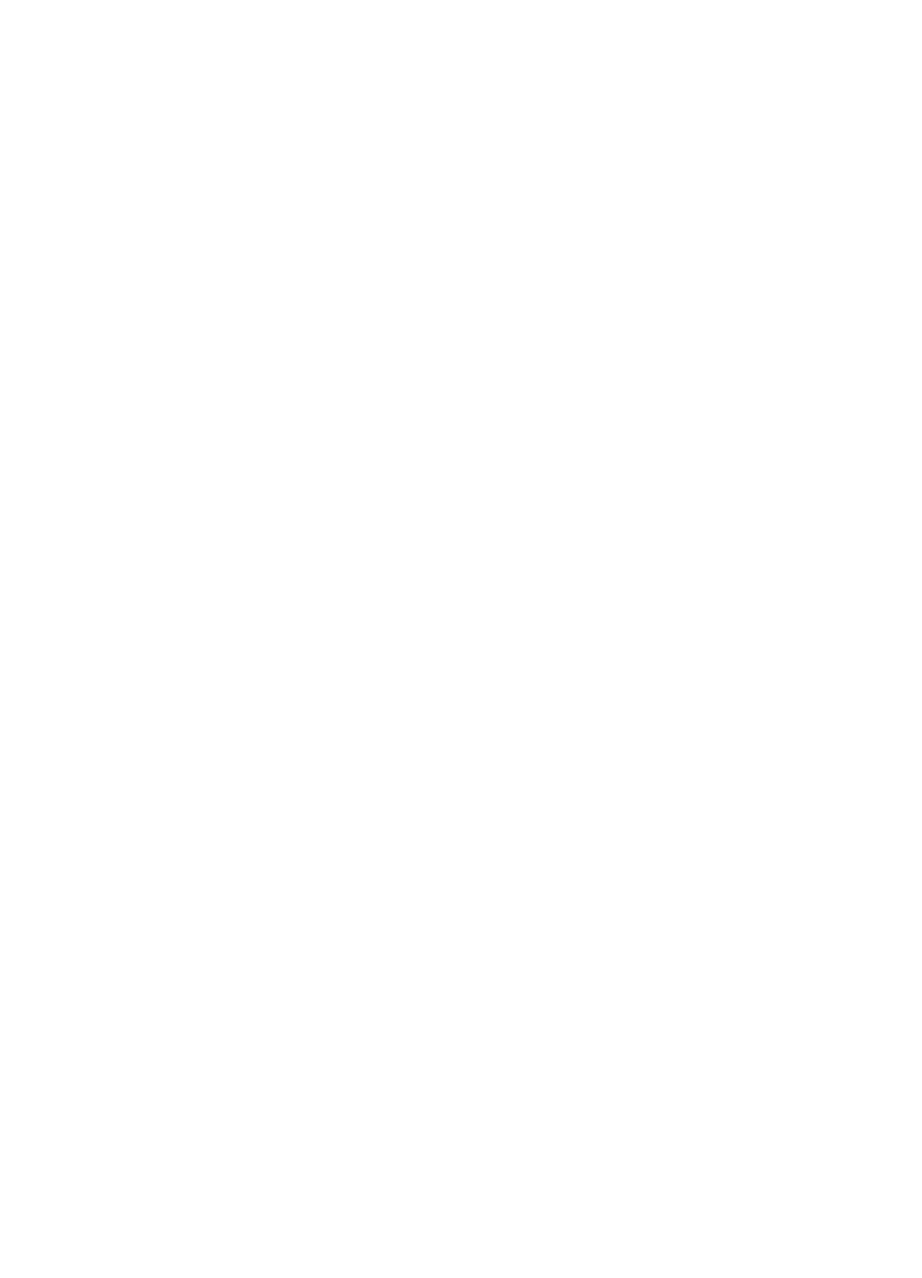
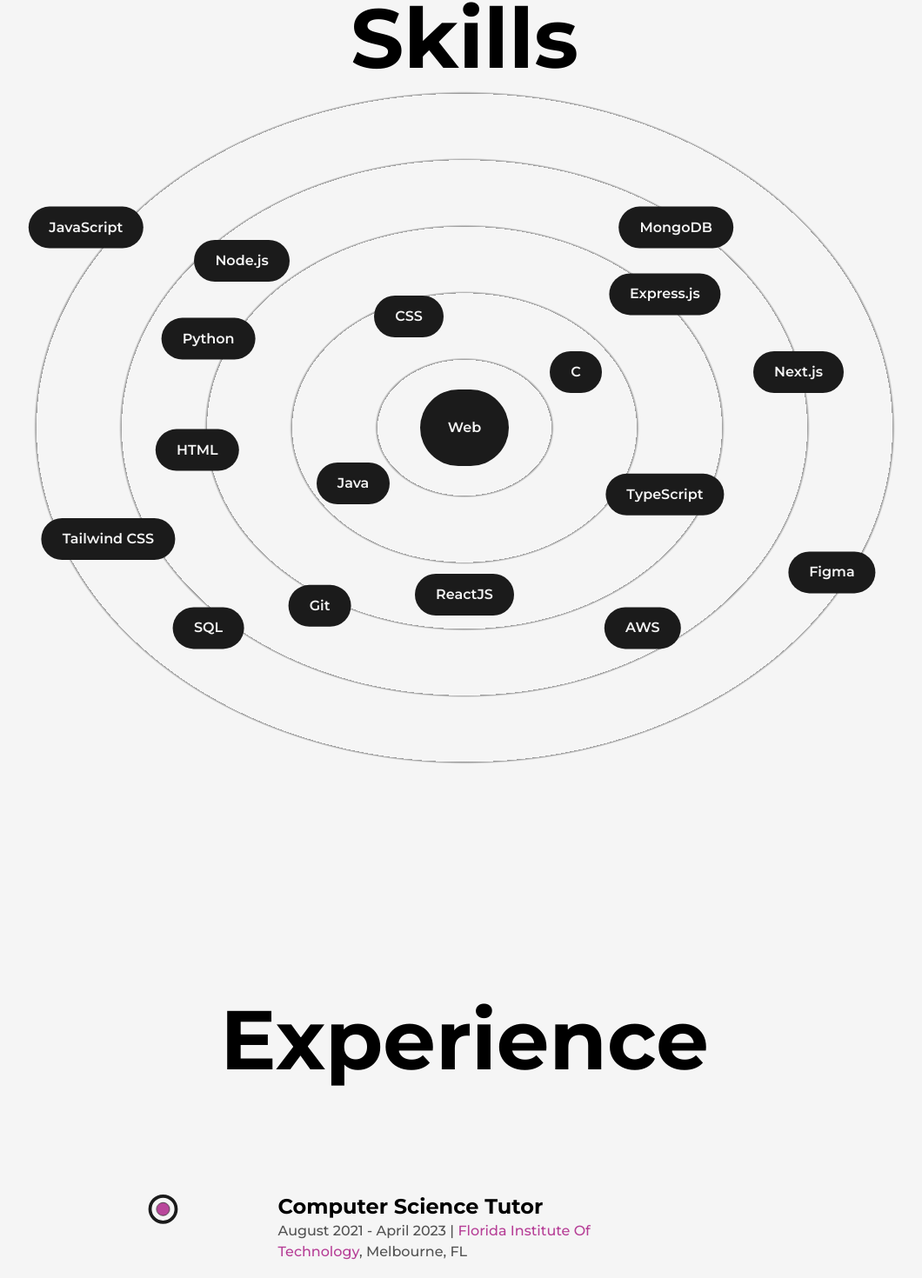
Before and after one commit to DataByteMike/personal-portf, a Next.js app: page /about in a window 1280 px wide. Shown: the part 1264-2734 px from the top of the page at 87% size, without its empty margins (106-1166 px from the left). Before the commit the page ends 1230 px from the top, so only its background shows below. Built offline with nearby package versions, Linux system fonts and the light colour scheme.

Commit message:
about section completed

```diff
--- /dev/null
+++ b/src/components/about/details/index.tsx
@@ -0,0 +1,51 @@
+import React, { useRef } from 'react';
+import { motion } from 'framer-motion';
+
+import LiIcon from '@/utilities/liIcon';
+
+type Props = {
+  occupation: string;
+  place: string;
+  time: string;
+  address: string;
+  work?: string;
+};
+
+const Details = ({
+  occupation,
+  place,
+  time,
+  address,
+  work,
+}: Props) => {
+  const ref = useRef(null);
+
+  return (
+    <li
+      ref={ref}
+      className="flex flex-col w-[60%] md:w-[80%] my-8 first:mt-0 last:mb-0 mx-auto justify-between"
+    >
+      <LiIcon reference={ref} />
+      <motion.div
+        initial={{ y: 50 }}
+        whileInView={{ y: 0 }}
+        transition={{ duration: 0.5, type: 'spring' }}
+      >
+        <h3 className="capitalize font-bold text-2xl sm:text-xl xs:text-lg">
+          {occupation}
+        </h3>
+        <span className="capitalize font-medium text-dark/75 dark:text-light/75 sm:text-sm">
+          {time}&nbsp;|&nbsp;
+          <span className="text-primary dark:text-primaryDark capitalize">
+            {place}
+          </span>
+          ,&nbsp;
+          {address}
+        </span>
+        <p className="font-medium w-full md:text-sm">{work}</p>
+      </motion.div>
+    </li>
+  );
+};
+
+export default Details;
--- /dev/null
+++ b/src/components/about/education/index.tsx
@@ -0,0 +1,40 @@
+import { useRef } from 'react';
+import { motion, useScroll } from 'framer-motion';
+
+import Details from '../details';
+
+const Education = () => {
+  const ref = useRef(null);
+
+  const { scrollYProgress } = useScroll({
+    target: ref,
+    offset: ['start end', 'center start'],
+  });
+
+  return (
+    <div className="my-64">
+      <h2 className="w-full font-bold text-8xl mb-32 md:mb-16 text-center md:text-6xl sm:text-4xl">
+        Education
+      </h2>
+      <div
+        ref={ref}
+        className="w-[75%] lg:w-[90%] md:w-full mx-auto relative"
+      >
+        <motion.div
+          className="absolute left-9 top-1 w-[4px] h-full bg-dark origin-top dark:bg-light md:w-[2px] md:left-[30px] xs:left-[20px]"
+          style={{ scaleY: scrollYProgress }}
+        />
+        <ul className="w-full flex flex-col items-start justify-between ml-4 xs:ml-2">
+          <Details
+            occupation="Bachelor Of Science In Computer Science"
+            place="Florida Institute of Technology"
+            time="August 2019 - May 2023"
+            address="Melbourne, FL"
+          />
+        </ul>
+      </div>
+    </div>
+  );
+};
+
+export default Education;
--- /dev/null
+++ b/src/components/about/experience/index.tsx
@@ -0,0 +1,40 @@
+import { useRef } from 'react';
+import { motion, useScroll } from 'framer-motion';
+
+import Details from '../details';
+
+const Experiences = () => {
+  const ref = useRef(null);
+
+  const { scrollYProgress } = useScroll({
+    target: ref,
+    offset: ['start end', 'center start'],
+  });
+
+  return (
+    <div className="my-64">
+      <h2 className="font-bold text-8xl mb-32 w-full text-center md:text-6xl xs:text-4xl md:mb-16">
+        Experience
+      </h2>
+      <div
+        ref={ref}
+        className="w-[75%] mx-auto relative lg:w-[90%] md:w-full"
+      >
+        <motion.div
+          className="absolute left-9 top-1 w-[4px] h-full bg-dark origin-top dark:bg-light md:w-[2px] md:left-[30px] xs:left-[20px]"
+          style={{ scaleY: scrollYProgress }}
+        />
+        <ul className="w-full flex flex-col items-start justify-between ml-4 xs:ml-2">
+          <Details
+            occupation="Computer Science Tutor"
+            place="Florida Institute of Technology"
+            time="August 2021 - April 2023"
+            address="Melbourne, FL"
+          />
+        </ul>
+      </div>
+    </div>
+  );
+};
+
+export default Experiences;
--- /dev/null
+++ b/src/components/about/skill/index.tsx
@@ -0,0 +1,44 @@
+import { motion } from 'framer-motion';
+import Skill from './skill';
+
+const Skills = () => {
+  return (
+    <>
+      <h2 className="w-full mt-64 md:mt-32 font-bold text-center text-8xl md:text-6xl sm:text-4xl">
+        Skills
+      </h2>
+      <div
+        className="relative flex w-full h-screen items-center justify-center rounded-full bg-circularLight dark:bg-circularDark
+      lg:h-[80vh] sm:h-[60vh] xs:h-[50vh] lg:bg-circularLightLg lg:dark:bg-circularDarkLg md:bg-circularLightMd md:dark:bg-circularDarkMd
+      sm:bg-circularLightSm sm:dark:bg-circularDarkSm"
+      >
+        <motion.div
+          className="flex items-center justify-center rounded-full font-semibold bg-dark text-light p-8 shadow-dark cursor-pointer
+          dark:text-dark dark:bg-light lg:p-6 md:p-4 sm:text-xs sm:p-2"
+          whileHover={{ scale: 1.05 }}
+        >
+          Web
+        </motion.div>
+        <Skill name="CSS" x="-5vw" y="-10vw" />
+        <Skill name="HTML" x="-24vw" y="2vw" />
+        <Skill name="TypeScript" x="18vw" y="6vw" />
+        <Skill name="JavaScript" x="-34vw" y="-18vw" />
+        <Skill name="ReactJS" x="0vw" y="15vw" />
+        <Skill name="Next.js" x="30vw" y="-5vw" />
+        <Skill name="Node.js" x="-20vw" y="-15vw" />
+        <Skill name="Express.js" x="18vw" y="-12vw" />
+        <Skill name="Python" x="-23vw" y="-8vw" />
+        <Skill name="C" x="10vw" y="-5vw" />
+        <Skill name="Figma" x="33vw" y="13vw" />
+        <Skill name="MongoDB" x="19vw" y="-18vw" />
+        <Skill name="SQL" x="-23vw" y="18vw" />
+        <Skill name="Java" x="-10vw" y="5vw" />
+        <Skill name="AWS" x="16vw" y="18vw" />
+        <Skill name="Tailwind CSS" x="-32vw" y="10vw" />
+        <Skill name="Git" x="-13vw" y="16vw" />
+      </div>
+    </>
+  );
+};
+
+export default Skills;
--- /dev/null
+++ b/src/components/about/skill/skill.tsx
@@ -0,0 +1,32 @@
+import { motion } from 'framer-motion';
+
+type Props = {
+  name: string;
+  x: string;
+  y: string;
+};
+
+const skill = ({ name, x, y }: Props) => {
+  return (
+    <motion.div
+      className="flex items-center justify-center rounded-full font-semibold bg-dark text-light py-3 px-6
+      shadow-dark cursor-pointer absolute dark:text-dark dark:bg-light lg:py-2 lg:px-4 md:text-sm md:py-1.5 md:px-3
+      sm:bg-transparent sm:dark:bg-transparent sm:text-dark sm:dark:text-light sm:font-bold"
+      initial={{
+        x: 0,
+        y: 0,
+      }}
+      whileInView={{
+        x: x,
+        y: y,
+        transition: { duration: 1.5 },
+      }}
+      whileHover={{ scale: 1.05 }}
+      viewport={{ once: true }}
+    >
+      {name}
+    </motion.div>
+  );
+};
+
+export default skill;
--- a/src/components/animateNumber/index.tsx
+++ b/src/components/animateNumber/index.tsx
@@ -1,5 +1,5 @@
 import { useMotionValue, useSpring, useInView } from 'framer-motion';
-import { useRef, useMemo, useEffect } from 'react';
+import { useRef, useMemo } from 'react';
 
 type Props = {
   value: number;
--- a/src/pages/about.tsx
+++ b/src/pages/about.tsx
@@ -4,7 +4,12 @@
 import AnimateNumber from '@/components/animateNumber';
 import AnimateText from '@/components/animateText';
 import Layout from '@/components/layout';
+import Skills from '@/components/about/skill';
 import TransitionEffect from '@/components/transitionEffect';
+
+import profilePicture from '../../public/images/about.png';
+import Experiences from '@/components/about/experience';
+import Education from '@/components/about/education';
 
 const about = () => {
   return (
@@ -54,13 +59,13 @@
             </div>
             <div className="relative h-max col-span-3 xl:col-span-4 lg:col-span-8 rounded-2xl border-2 border-solid border-dark dark:border-light bg-light dark:bg-dark p-8 lg:order-1">
               <div className="absolute top-0 -right-3 -z-10 w-[102%] h-[103%] rounded-[2rem] bg-dark dark dark:bg-light" />
-              {/* <Image
-                src={aboutPicture}
+              <Image
+                src={profilePicture}
                 alt="DataByteMike"
                 className="w-full h-auto rounded-2"
                 priority
                 sizes="(max-width: 768px) 100vw, (max-width: 1200px) 50vw, 33vw"
-              /> */}
+              />
             </div>
             <div className="flex flex-col xl:flex-row items-end xl:items-center justify-between col-span-2 xl:col-span-8 lg:order-3">
               <div className="flex flex-col items-end xl:items-center justify-center">
@@ -81,6 +86,9 @@
               </div>
             </div>
           </div>
+          <Skills />
+          <Experiences />
+          <Education />
         </Layout>
       </main>
     </>
--- /dev/null
+++ b/src/utilities/liIcon.tsx
@@ -0,0 +1,46 @@
+import { motion, useScroll } from 'framer-motion';
+import { MutableRefObject } from 'react';
+
+type Props = {
+  reference: MutableRefObject<null>;
+};
+
+const LiIcon = ({ reference }: Props) => {
+  const { scrollYProgress } = useScroll({
+    target: reference,
+    offset: ['center end', 'center center'],
+  });
+
+  return (
+    <figure className="absolute left-0 stroke-dark dark:stroke-light">
+      <svg
+        className="-rotate-90 md:w-[60px] md:h-[60px] xs:w-[40px] xs:h-[40px]"
+        width="75"
+        height="75"
+        viewBox="0 0 100 100"
+      >
+        <circle
+          cx="75"
+          cy="50"
+          r="20"
+          className="stroke-primary dark:stroke-primaryDark stroke-1 fill-none"
+        />
+        <motion.circle
+          cx="75"
+          cy="50"
+          r="20"
+          className=" stroke-[5px] fill-light dark:fill-dark"
+          style={{ pathLength: scrollYProgress }}
+        />
+        <circle
+          cx="75"
+          cy="50"
+          r="10"
+          className="stroke-1 fill-primary dark:fill-primaryDark animate-pulse"
+        />
+      </svg>
+    </figure>
+  );
+};
+
+export default LiIcon;
```
Also changed, not shown: public/images/about.png (added).
